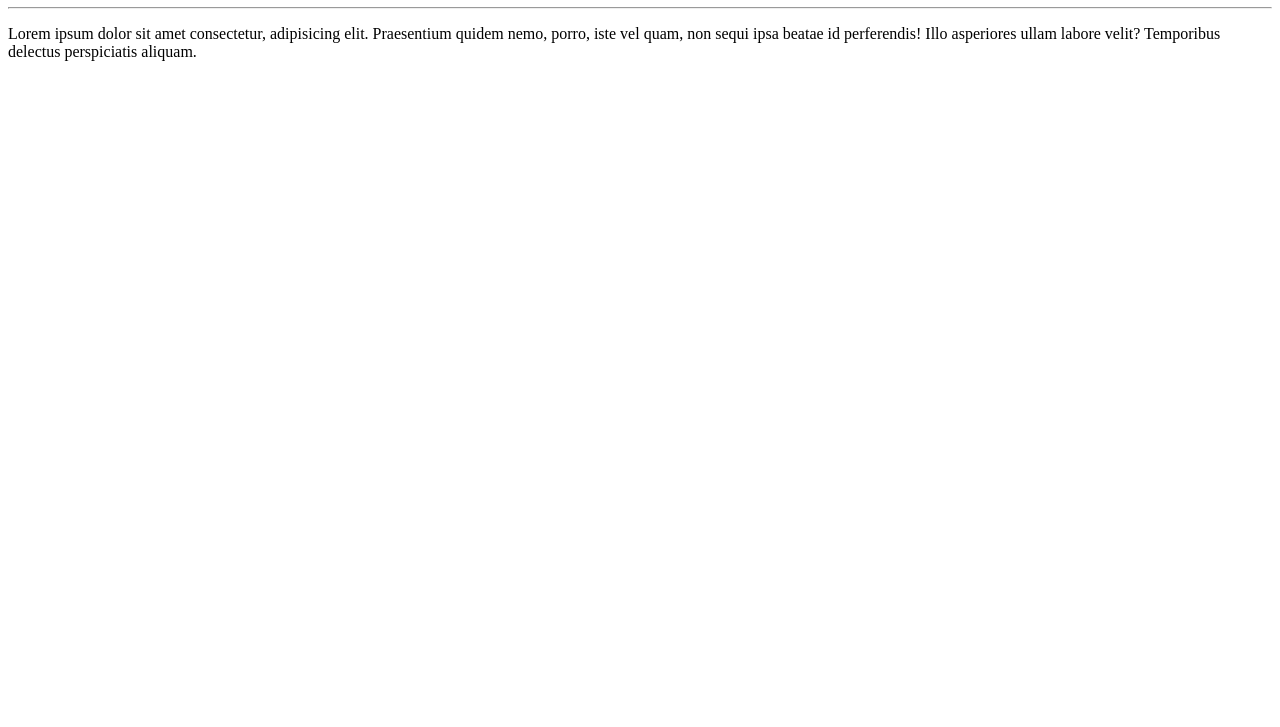
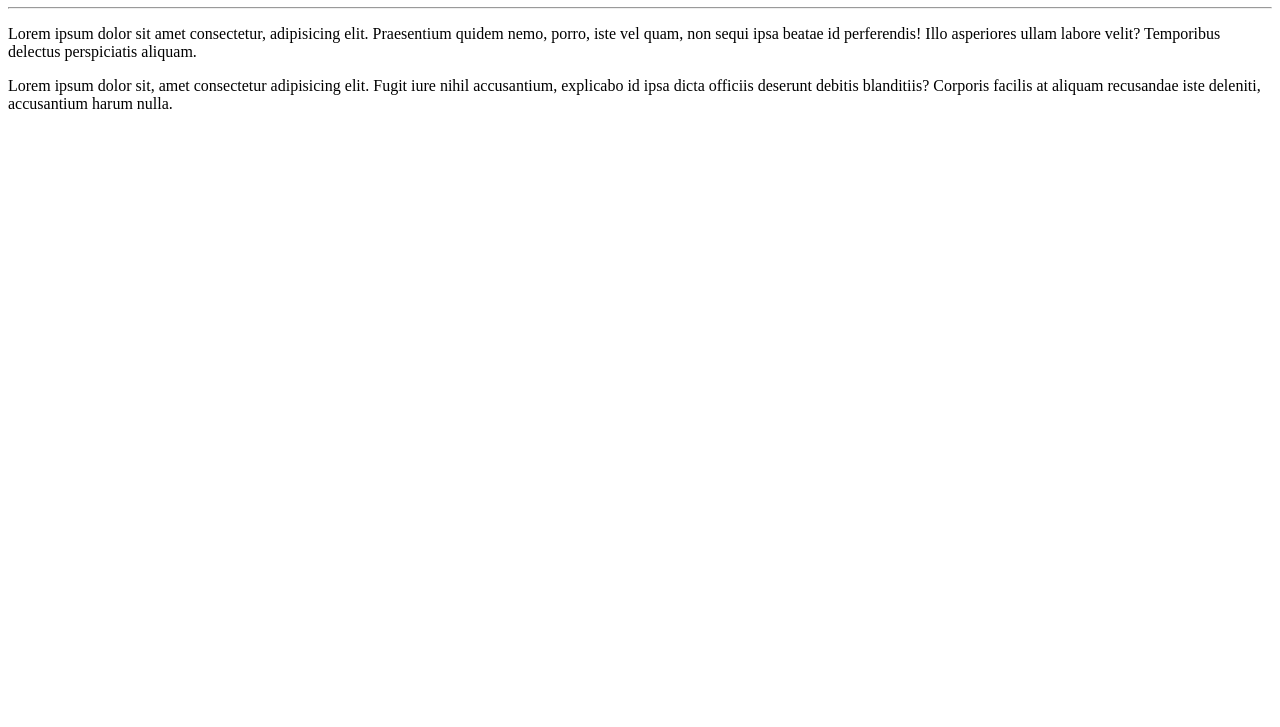
Before and after one commit to vininascimentodev/Aprendendo-Git-e-GitHub, a plain HTML site: page site-exemplo/index.html in a window 1280 px wide. Shown: the part 73-800 px from the top of the page. Drawn offline with Linux system fonts and the light colour scheme.

Commit message:
adicionei um parágrafo

```diff
--- a/site-exemplo/index.html
+++ b/site-exemplo/index.html
@@ -9,5 +9,6 @@
     <h1>Olá, Mundo!</h1>
     <hr>
     <p>Lorem ipsum dolor sit amet consectetur, adipisicing elit. Praesentium quidem nemo, porro, iste vel quam, non sequi ipsa beatae id perferendis! Illo asperiores ullam labore velit? Temporibus delectus perspiciatis aliquam.</p>
+    <p>Lorem ipsum dolor sit, amet consectetur adipisicing elit. Fugit iure nihil accusantium, explicabo id ipsa dicta officiis deserunt debitis blanditiis? Corporis facilis at aliquam recusandae iste deleniti, accusantium harum nulla.</p>
 </body>
 </html>
```
